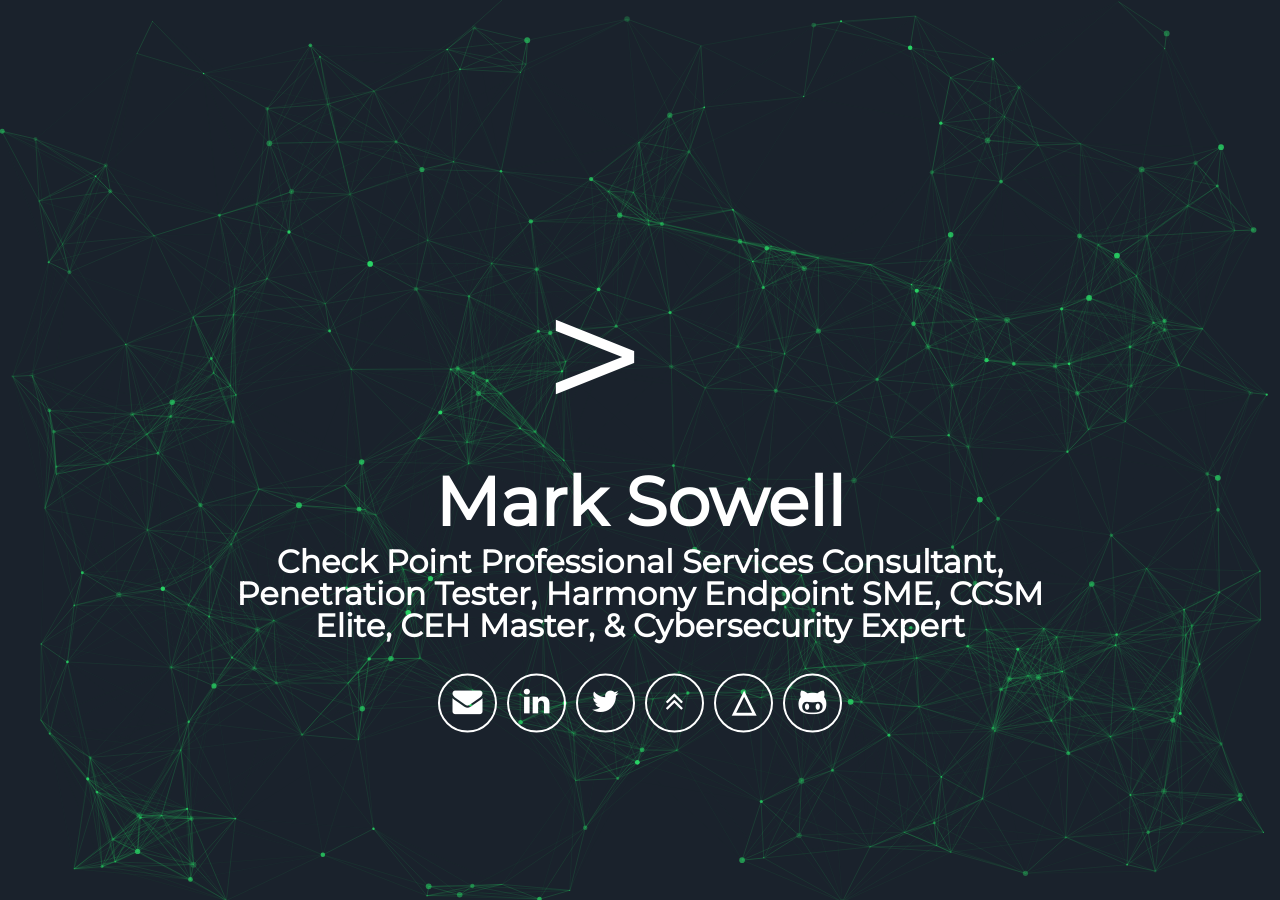
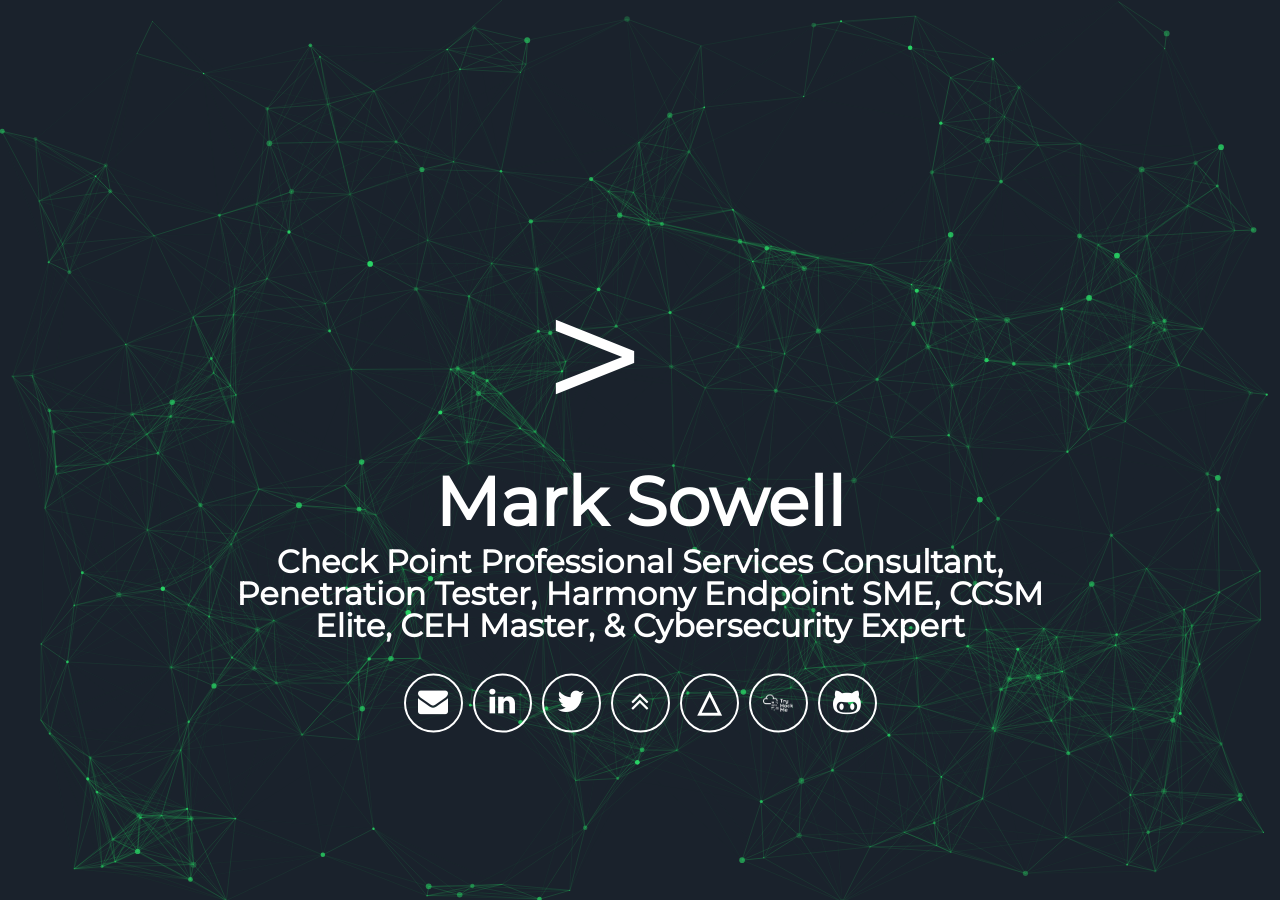
Before and after one commit to marksowell/marksowell-archive.github.io, a Jekyll site: the page built from index.html, in a window 1280 px wide. Built offline with Jekyll 4.4.1, drawn with Linux system fonts in a browser that asks for light colours; some web fonts are replaced.

Commit message:
Update header.html

```diff
--- a/_includes/header.html
+++ b/_includes/header.html
@@ -11,8 +11,8 @@
         <a aria-label="My Twitter" target="_blank" href="https://twitter.com/marksowell/"><i class="icon fa fa-twitter" aria-hidden="true"></i></a>
         <a aria-label="My Acclaim" target="_blank" href="https://www.youracclaim.com/users/mark-sowell/badges?sort=-state_updated_at"><i class="icon fa fa-angle-double-up" aria-hidden="true"></i></a>
         <a aria-label="ASPEN" target="_blank" href="https://aspen.eccouncil.org/VerifyBadge?type=certification&a=hrh5u5BN7tpBPrNa4iembfeuOXjVqqECsmvVrUh2oeI="><i class="icon fa" aria-hidden="true"><b>&#9651</b></i></a>
-<!--<a aria-label="THM" target="_blank" href="https://tryhackme.com/p/marksowell"><i class="icon fa" aria-hidden="true"><img src="assets/tryhackme.png" onmouseover="this.src='assets/tryhackme_d.png'"
-       onmouseout="this.src='assets/tryhackme.png'" width="30"></i></a>-->
+        <a aria-label="THM" target="_blank" href="https://tryhackme.com/p/marksowell"><i class="icon fa" aria-hidden="true"><img src="assets/tryhackme.png" onmouseover="this.src='assets/tryhackme_d.png'"
+       onmouseout="this.src='assets/tryhackme.png'" width="30"></i></a>
 <!--<a aria-label="My Stackoverflow" target="_blank" href="https://stackoverflow.com/users/12828897/mark-s?tab=profile"><i class="icon fa fa-stack-overflow" aria-hidden="true"></i></a>-->
         <a aria-label="My Github" target="_blank" href="https://github.com/marksowell"><i class="icon fa fa-github-alt" aria-hidden="true"></i></a>
 <!--<a aria-label="HackTheBox profile" target="_blank" href="https://www.hackthebox.eu/profile/319820"><i class="icon fa fa-cube" aria-hidden="true"></i></a>-->
```
